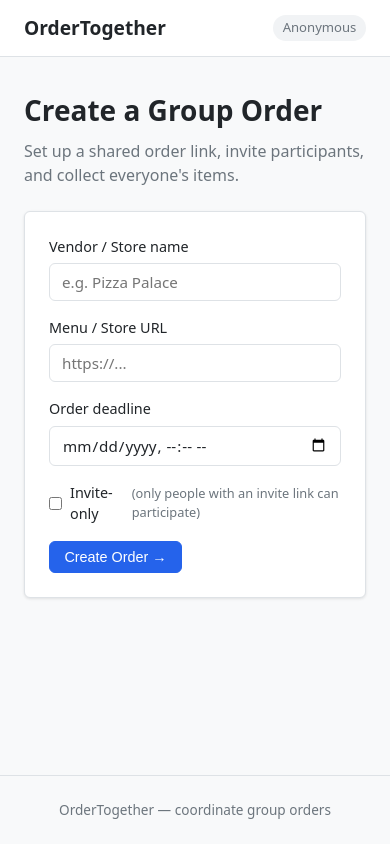
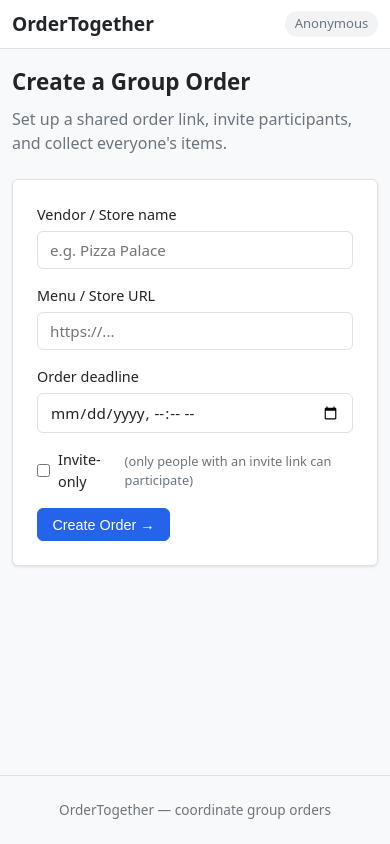
Before and after one commit to LeineLab/OrderTogether, a FastAPI app: page / in a window 390 px wide. Run offline with FastAPI, Linux system fonts and the light colour scheme.

Commit message:
Responsive design

```diff
--- a/app/templates/partials/item_form.html
+++ b/app/templates/partials/item_form.html
@@ -1,7 +1,7 @@
 {% if edit %}
 {# Inline edit form — renders as a table row replacement #}
 <tr id="item-row-{{ item.id }}">
-  <td colspan="6">
+  <td colspan="7">
     <form hx-put="/orders/{{ order.id }}/items/{{ item.id }}"
           hx-target="#items-table"
           hx-swap="innerHTML"
@@ -17,7 +17,7 @@
         <input type="text" name="product_name" value="{{ item.product_name }}"
                placeholder="{{ _('product_label') }}" required>
         <input type="text" name="quantity" value="{{ item.quantity }}"
-               placeholder="{{ _('qty_label') }}" style="width:4rem">
+               placeholder="{{ _('qty_label') }}" class="input-qty">
         <input type="text" name="product_sku" value="{{ item.product_sku or '' }}"
                placeholder="{{ _('sku_label') }}">
         <input type="url"  name="product_url" value="{{ item.product_url or '' }}"
--- a/static/style.css
+++ b/static/style.css
@@ -342,6 +342,79 @@ h1 { font-size: 1.75rem; margin-bottom: .5rem; }
   font-weight: 600;
 }
 
+/* ── Inline qty input (narrow on desktop, full-width on mobile) ──────── */
+.input-qty { width: 4rem; }
+
 /* ── HTMX loading indicator ──────────────────────────────────────────── */
 .htmx-indicator { opacity: 0; transition: opacity .2s; }
 .htmx-request .htmx-indicator { opacity: 1; }
+
+/* ── Responsive ──────────────────────────────────────────────────────── */
+
+/* Tablet: items table scrollable, order body already collapses at 800px */
+@media (max-width: 800px) {
+  #items-table { overflow-x: auto; -webkit-overflow-scrolling: touch; }
+}
+
+/* Small screens (phones landscape + large phones portrait) */
+@media (max-width: 640px) {
+  main { padding: 1.25rem .875rem; }
+
+  h1 { font-size: 1.4rem; }
+
+  /* Header nav: allow wrapping so the brand never gets squeezed */
+  header { padding: 0 .875rem; }
+  header nav {
+    height: auto;
+    min-height: 48px;
+    flex-wrap: wrap;
+    padding: .5rem 0;
+    gap: .5rem;
+  }
+  .nav-right { flex-wrap: wrap; gap: .4rem; }
+
+  /* Order header: stack title and export buttons */
+  .order-header { flex-direction: column; gap: .75rem; }
+  .order-actions { flex-wrap: wrap; }
+  .order-actions .btn { flex: 1 1 auto; justify-content: center; text-align: center; }
+
+  /* Share and payment boxes: stack input + button */
+  .share-url-row { flex-direction: column; }
+  .share-url-row .btn { align-self: flex-start; }
+  .payment-box { flex-wrap: wrap; }
+
+  /* Items table: hide optional columns and tighten cell padding */
+  .items-table th:nth-child(4),
+  .items-table td:nth-child(4),
+  .items-table th:nth-child(5),
+  .items-table td:nth-child(5) { display: none; }
+
+  .items-table th,
+  .items-table td { padding: .45rem .55rem; font-size: .85rem; }
+
+  /* Inline edit form: stack inputs vertically */
+  .inline-fields { flex-direction: column; }
+  .inline-fields input { width: 100%; }
+  .input-qty { width: 100%; }
+
+  /* Ensure touch targets are comfortably tappable */
+  .btn-xs { min-height: 32px; padding: .3rem .6rem; }
+  .btn-sm { min-height: 36px; }
+}
+
+/* Very small phones (portrait) */
+@media (max-width: 400px) {
+  main { padding: 1rem .75rem; }
+
+  header { padding: 0 .75rem; }
+
+  .share-box,
+  .payment-box { padding: .6rem .75rem; }
+
+  .items-table th,
+  .items-table td { padding: .35rem .4rem; font-size: .8rem; }
+
+  /* Stack export buttons each on their own line */
+  .order-actions { flex-direction: column; }
+  .order-actions .btn { width: 100%; }
+}
```
